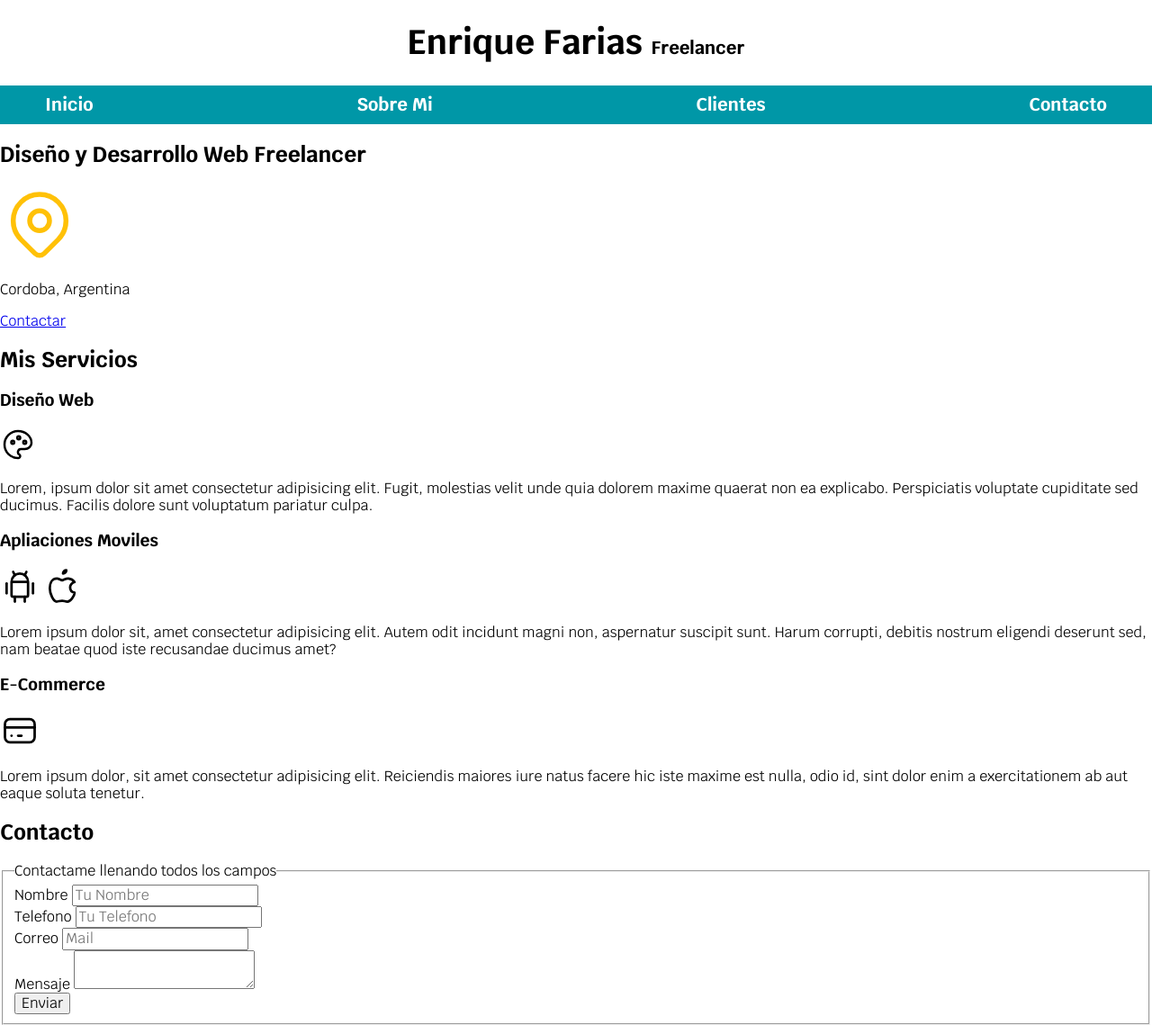
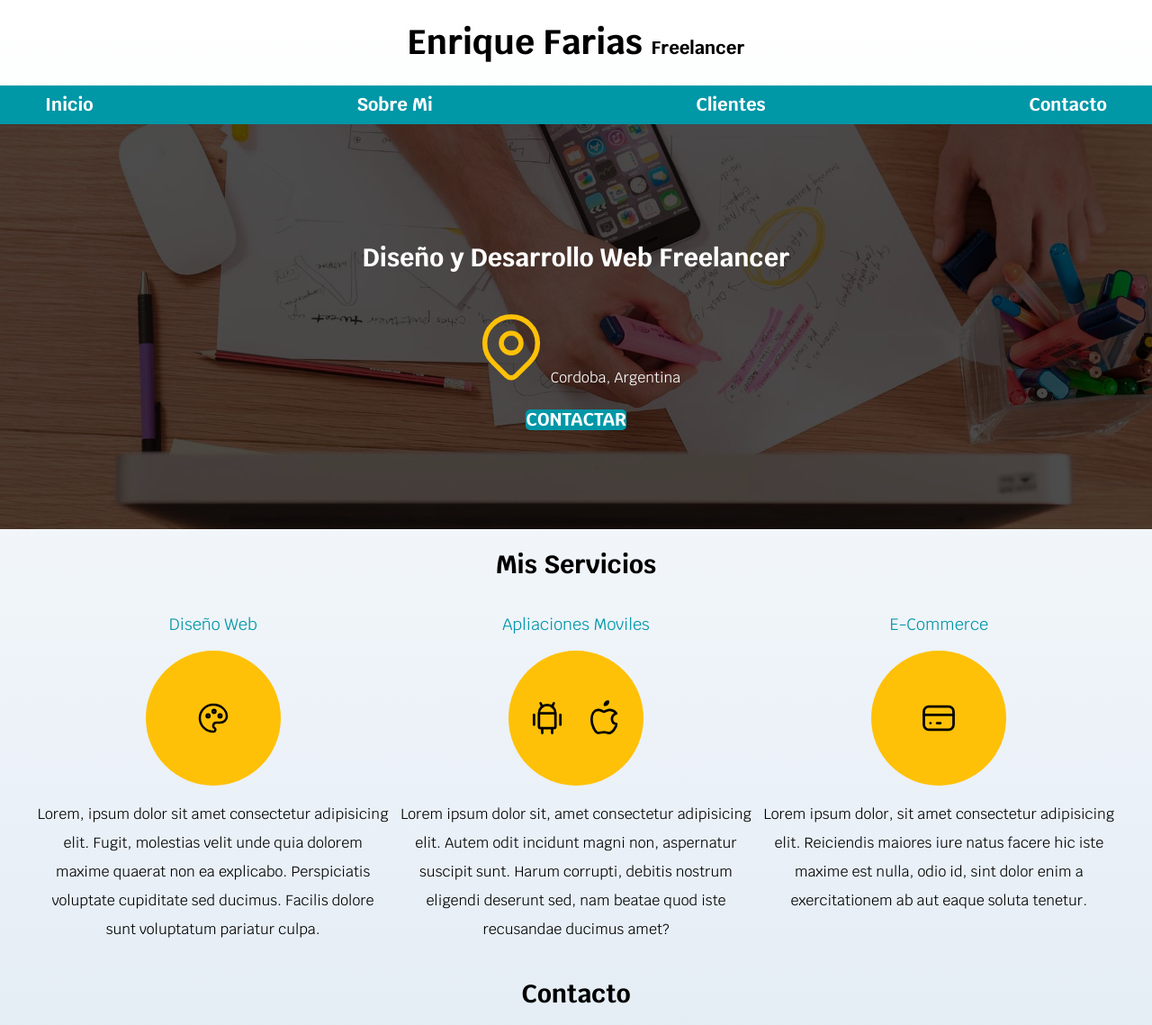
Before and after one commit to EnrikeOmarFarias/sitio-freelancer, a plain HTML site: page index.html in a window 1280 px wide. Shown: the top 1139 px of the page at 90% size. Drawn offline with Linux system fonts and the light colour scheme.

Commit message:
Finalizando la seccion servicios

```diff
--- a/css/styles.css
+++ b/css/styles.css
@@ -4,32 +4,86 @@
   --primario: #ffc107;
   --secundario: #0097a7;
   --gris: #757575;
+  --grisclaro: #dfe9f3;
 
   --fuente-principal: 3.8rem;
 }
 
+/* Globales */
+
 html {
   font-size: 62.5%;
+  box-sizing: border-box;
+}
+
+*,
+*:before,
+*:after {
+  box-sizing: inherit;
 }
 
 body {
   font-size: 16px;
   font-family: "Krub", sans-serif;
+  background-image: linear-gradient(
+    to top,
+    var(--grisclaro) 0%,
+    var(--blanco) 100%
+  );
 }
 
-.titulo {
+.contenedor {
+  max-width: 120rem;
+  margin: 0 auto;
+}
+
+.boton {
+  background-color: var(--secundario);
+  color: var(--blanco);
+  padding: 1 rem 3rem;
+  margin-top: 1rem;
+  font-size: 2rem;
+  text-decoration: none;
+  border-radius: 0.5rem;
+  text-transform: uppercase;
+  font-weight: bold;
   text-align: center;
-  font-size: var(--fuente-principal);
+  width: 90%;
 }
+
+/* Tipografia */
+
+h1 {
+  font-size: 3.8rem;
+}
+
+h2 {
+  font-size: 2.8rem;
+}
+
+h3 {
+  font-size: 1.8rem;
+}
+
+h1,
+h2,
+h3 {
+  text-align: center;
+}
+
+/* Titulos */
 
 .titulo span {
   font-size: 2rem;
 }
 
-.contenedor {
-  width: 120rem;
-  margin: 0 auto;
+@media (min-width: 480px) {
+  .boton {
+    width: auto;
+  }
 }
+
+/* Navegacion principal */
 
 .nav_bg {
   background-color: var(--secundario);
@@ -37,7 +91,16 @@ body {
 
 .navegacion_principal {
   display: flex;
-  justify-content: space-between;
+  text-align: center;
+  flex-direction: column;
+  align-items: center;
+}
+
+@media (min-width: 768px) {
+  .navegacion_principal {
+    flex-direction: row;
+    justify-content: space-between;
+  }
 }
 
 .navegacion_principal a {
@@ -52,3 +115,71 @@ body {
   background-color: var(--primario);
   color: var(--oscuro);
 }
+
+/* Hero */
+
+.hero {
+  background-image: url(/img/hero.jpg);
+  background-repeat: no-repeat;
+  background-size: cover;
+  height: 450px;
+  position: relative;
+}
+
+.contenido_hero {
+  position: absolute;
+  background-color: rgb(0 0 0 / 70%);
+  width: 100%;
+  height: 100%;
+
+  display: flex;
+  flex-direction: column;
+  align-items: center;
+  justify-content: center;
+}
+
+.contenido_hero h2,
+.contenido_hero p {
+  color: var(--blanco);
+}
+
+.contenido_hero .ubicacion {
+  display: flex;
+  align-items: flex-end;
+}
+
+/* Servicios */
+
+@media (min-width: 768px) {
+  .servicios {
+    display: grid;
+    grid-template-columns: repeat(3, 1fr);
+    column-gap: 1rem;
+  }
+}
+
+.servicio h3 {
+  color: var(--secundario);
+  font-weight: normal;
+}
+
+.servicio p {
+  line-height: 2;
+  text-align: center;
+}
+
+.servicio {
+  display: flex;
+  flex-direction: column;
+  align-items: center;
+}
+
+.servicios .iconos {
+  height: 15rem;
+  width: 15rem;
+  border-radius: 50%;
+  background-color: var(--primario);
+  display: flex;
+  align-items: center;
+  justify-content: space-evenly;
+}
--- a/index.html
+++ b/index.html
@@ -27,8 +27,11 @@
         <a href="#">Contacto</a>
       </nav>
     </div>
-    <section>
+    <section class="hero">
+      <div class="contenido_hero">
         <h2>Diseño y Desarrollo Web Freelancer</h2>
+
+        <p class="ubicacion">
           <svg
             xmlns="http://www.w3.org/2000/svg"
             class="icon icon-tabler icon-tabler-map-pin"
@@ -47,16 +50,19 @@
               d="M17.657 16.657l-4.243 4.243a2 2 0 0 1 -2.827 0l-4.244 -4.243a8 8 0 1 1 11.314 0z"
             />
           </svg>
-
-      <p>Cordoba, Argentina</p>
-      <a href="#">Contactar</a>
+          Cordoba, Argentina
+        </p>
+        <a class="boton" href="#">Contactar</a>
+      </div>
     </section>
 
-    <main>
+    <main class="contenedor">
       <h2>Mis Servicios</h2>
 
-      <section>
+      <div class="servicios">
+        <section class="servicio">
           <h3>Diseño Web</h3>
+          <div class="iconos">
             <svg
               xmlns="http://www.w3.org/2000/svg"
               class="icon icon-tabler icon-tabler-palette"
@@ -77,6 +83,7 @@
               <path d="M12.5 7.5m-1 0a1 1 0 1 0 2 0a1 1 0 1 0 -2 0" />
               <path d="M16.5 10.5m-1 0a1 1 0 1 0 2 0a1 1 0 1 0 -2 0" />
             </svg>
+          </div>
           <p>
             Lorem, ipsum dolor sit amet consectetur adipisicing elit. Fugit,
             molestias velit unde quia dolorem maxime quaerat non ea explicabo.
@@ -85,8 +92,9 @@
           </p>
         </section>
 
-      <section>
+        <section class="servicio">
           <h3>Apliaciones Moviles</h3>
+          <div class="iconos">
             <svg
               xmlns="http://www.w3.org/2000/svg"
               class="icon icon-tabler icon-tabler-brand-android"
@@ -129,16 +137,18 @@
               />
               <path d="M12 4a2 2 0 0 0 2 -2a2 2 0 0 0 -2 2" />
             </svg>
+          </div>
           <p>
             Lorem ipsum dolor sit, amet consectetur adipisicing elit. Autem odit
-          incidunt magni non, aspernatur suscipit sunt. Harum corrupti, debitis
-          nostrum eligendi deserunt sed, nam beatae quod iste recusandae ducimus
-          amet?
+            incidunt magni non, aspernatur suscipit sunt. Harum corrupti,
+            debitis nostrum eligendi deserunt sed, nam beatae quod iste
+            recusandae ducimus amet?
           </p>
         </section>
 
-      <section>
+        <section class="servicio">
           <h3>E-Commerce</h3>
+          <div class="iconos">
             <svg
               xmlns="http://www.w3.org/2000/svg"
               class="icon icon-tabler icon-tabler-credit-card"
@@ -159,12 +169,14 @@
               <path d="M7 15l.01 0" />
               <path d="M11 15l2 0" />
             </svg>
+          </div>
           <p>
             Lorem ipsum dolor, sit amet consectetur adipisicing elit. Reiciendis
             maiores iure natus facere hic iste maxime est nulla, odio id, sint
             dolor enim a exercitationem ab aut eaque soluta tenetur.
           </p>
         </section>
+      </div>
     </main>
 
     <section>
```
Lines whose indentation alone changed are shown as unchanged.
